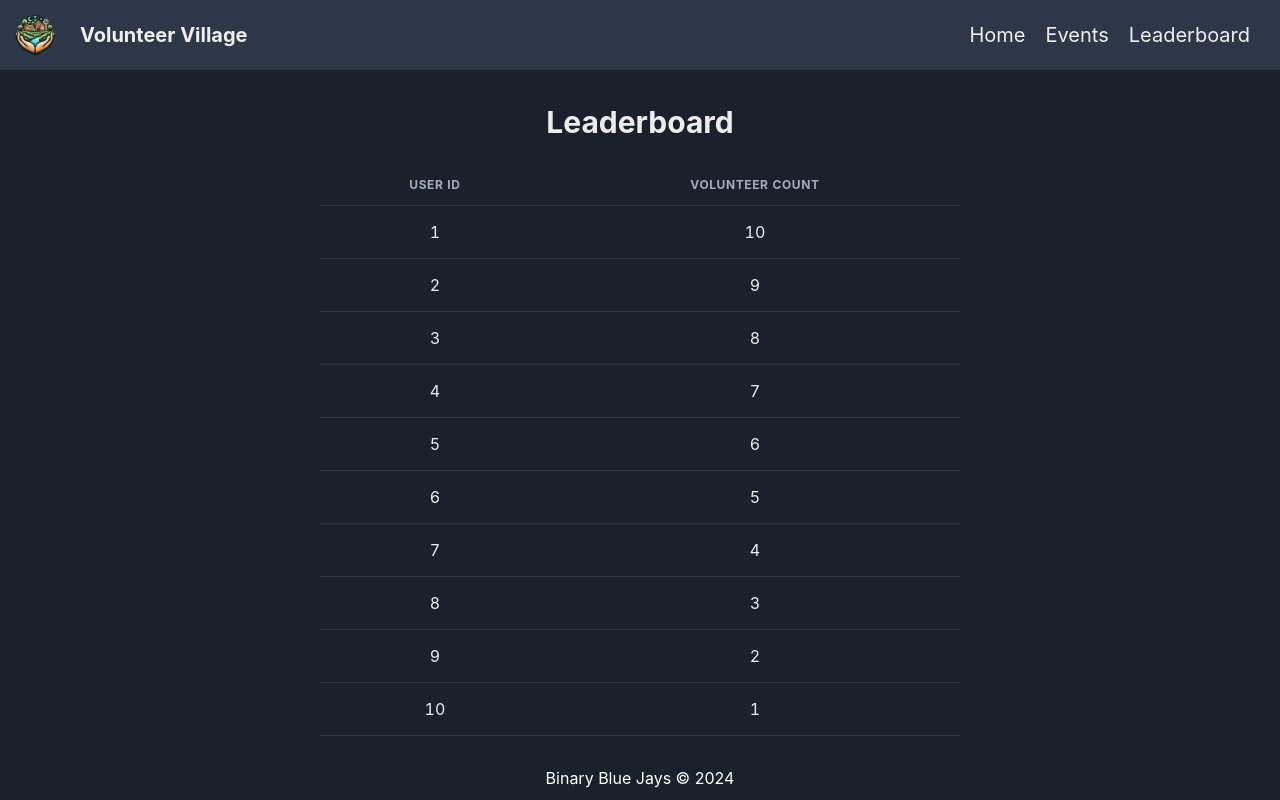
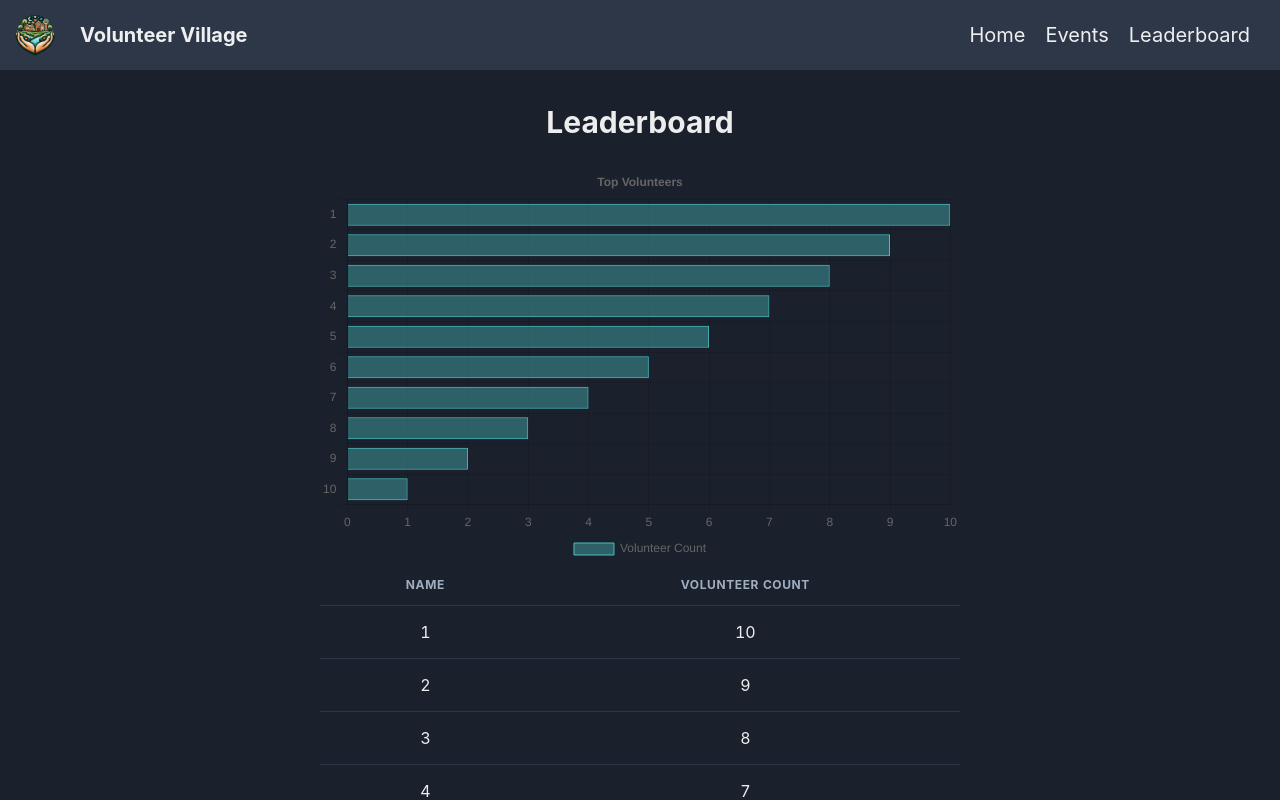
Before and after one commit to Etown-Computer-Science-Club/VolunteerVillage, a React (Vite) app in the folder client/: page /leaderboard in a window 1280 px wide. Shown: the top 800 px of the page. Built offline with nearby package versions, Linux system fonts and the light colour scheme.

Commit message:
Add chart.js and react-chartjs-2 for leaderboard visualization

```diff
--- a/client/package.json
+++ b/client/package.json
@@ -13,8 +13,10 @@
     "@chakra-ui/react": "^2.8.2",
     "@emotion/react": "^11.11.4",
     "@emotion/styled": "^11.11.0",
+    "chart.js": "^4.4.2",
     "framer-motion": "^11.0.8",
     "react": "^18.2.0",
+    "react-chartjs-2": "^5.2.0",
     "react-dom": "^18.2.0",
     "react-router-dom": "^6.22.2"
   },
--- a/client/src/pages/Leaderboard.jsx
+++ b/client/src/pages/Leaderboard.jsx
@@ -1,17 +1,74 @@
 import { Box, Table, Text, Thead, Tbody, Tr, Th, Td, Center } from "@chakra-ui/react";
+import {
+  Chart as ChartJS,
+  CategoryScale,
+  LinearScale,
+  BarElement,
+  Title,
+  Tooltip,
+  Legend,
+} from 'chart.js';
+import { Bar } from 'react-chartjs-2';
 import leaderboardData from '../leaderboard.json';
 
+ChartJS.register(
+  CategoryScale,
+  LinearScale,
+  BarElement,
+  Title,
+  Tooltip,
+  Legend
+);
+
 export default function Leaderboard() {
+  const options = {
+    indexAxis: 'y',
+    elements: {
+      bar: {
+        borderWidth: 2,
+      },
+    },
+    responsive: true,
+    maintainAspectRatio: false,
+    plugins: {
+      legend: {
+        position: 'bottom',
+      },
+      title: {
+        display: true,
+        text: 'Top Volunteers',
+      },
+    },
+
+  };
+  const data = {
+    labels: leaderboardData.map(user => user.userId),
+    datasets: [
+      {
+        label: 'Volunteer Count',
+        data: leaderboardData.map(user => user.volunteerCount),
+        backgroundColor: 'rgba(75,192,192,0.4)',
+        borderColor: 'rgba(75,192,192,1)',
+        borderWidth: 1,
+      },
+    ],
+  };
   return (
     <Box p="20px">
       <Center>
         <Text as="b" fontSize="3xl" textAlign="center" mb="20px" >Leaderboard</Text>
       </Center>
       <Center>
+        <Box w="50vw" h="50vh">
+          <Bar options={options} data={data}  />
+        </Box>
+      </Center>
+
+      <Center>
         <Table w="50vw" variant="simple" mx="auto">
           <Thead>
             <Tr>
-              <Th textAlign="center">User ID</Th>
+              <Th textAlign="center">Name</Th>
               <Th textAlign="center">Volunteer Count</Th>
             </Tr>
           </Thead>
```
Also changed, not shown: 1 other file (tests, documents, lock files or other folders).
